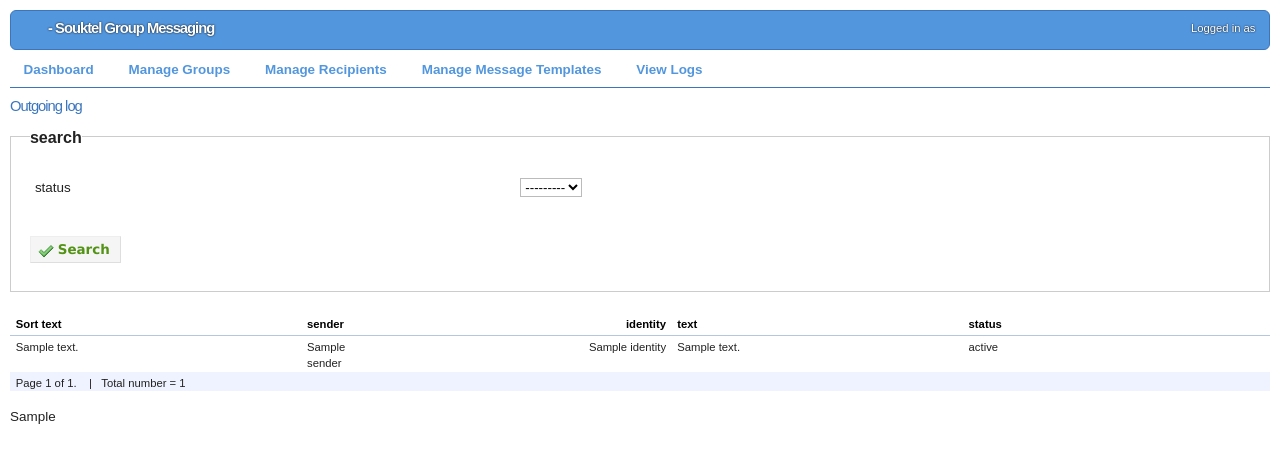
After one commit to ahsq81/Alerts, a Django app: template apps/groupmessaging/templates/outgoing_log.html in a window 1280 px wide. The commit adds this page. Shown: the top 463 px of the page. Run offline with Django 3.2, Linux system fonts and the light colour scheme; the template is opened without the code that fills it: most values are stand-ins (such as "Sample title", 1, 10 or a date in 2020).

Commit message:
Add view log interface

```diff
--- a/apps/groupmessaging/models.py
+++ b/apps/groupmessaging/models.py
@@ -165,7 +165,7 @@ class OutgoingLog(models.Model):
     FAILED = 3
     QUEUED = 4
 
-    VERBOSE_PENDING = _(u"Sent (pending)")
+    VERBOSE_PENDING = _(u"Sent")
     VERBOSE_DELIVERED = _(u"Delivered")
     VERBOSE_TIMEOUT = _(u"Timed Out")
     VERBOSE_FAILED = _(u"Failed")
@@ -180,7 +180,7 @@ class OutgoingLog(models.Model):
     )
 
     RAW_STATUSES = [VERBOSE_PENDING, VERBOSE_DELIVERED, \
-                    VERBOSE_TIMEOUT, VERBOSE_FAILED]
+                    VERBOSE_TIMEOUT, VERBOSE_FAILED,VERBOSE_QUEUED]
 
     sender = models.ForeignKey('WebUser', \
                                verbose_name=ugettext_lazy(u"Sender"))
--- a/apps/groupmessaging/templates/base.html
+++ b/apps/groupmessaging/templates/base.html
@@ -30,7 +30,7 @@
 <li><a href="{% url groups %}">{% trans "Manage Groups" %}</a> {% include "help_menu_groups.html" %}</li>
 <li><a href="{% url recipients_list %}">{% trans "Manage Recipients" %}</a> {% include "help_menu_recipients.html" %}</li>
 <li><a href="{% url messages_list %}">{% trans "Manage Message Templates" %}</a> {% include "help_menu_messages.html" %} </li>
-<li><a href="#">{% trans "View Logs" %}</a> {% include "help_menu_logs.html" %}</li>
+<li><a href="{% url outgoinglog_list %}">{% trans "View Logs" %}</a> {% include "help_menu_logs.html" %}</li>
 </ul>
 {% block submenu %}{% endblock %}
 </div>
--- a/apps/groupmessaging/templates/messages_send.html
+++ b/apps/groupmessaging/templates/messages_send.html
@@ -30,7 +30,7 @@
 <select name="message" id="id_message" onchange = "setMessage(this.value)" >
     <option value="" selected="selected">---------</option>
         {% for message in messages %}
-            <option value="{{ message.text|escape }}">{{ message.text|escape }}</option>
+            <option value="{{ message.text|escape }}">{{ message.name|escape }}</option>
         {% endfor %}
 </select>
 
--- /dev/null
+++ b/apps/groupmessaging/templates/outgoing_log.html
@@ -0,0 +1,98 @@
+{% extends "base.html" %}
+
+{% load i18n %}
+
+{% get_current_language as LANGUAGE_CODE %}
+{% get_available_languages as LANGUAGES %}
+{% get_current_language_bidi as LANGUAGE_BIDI %}
+
+
+{% block javascript %}
+<script>
+function deleteRecipient(url){
+ if (confirm("{% trans 'Do you really want to delete this recipient ??' %}")) {
+   window.location=url;
+ }
+}
+</script>
+{% endblock %}
+
+{% block content %}
+<h2>{% trans "Outgoing log" %}</h2>
+
+<form action="{% url outgoinglog_filter %}" method="POST" class="pretty">
+<fieldset>
+<legend>
+search
+</legend>
+
+<table>
+
+<tr><td>status</td>
+<td>
+<select name="status" id="id_status" >
+    <option value="" selected="selected">---------</option>
+        {% for log in logs %}
+            <option value="{{ log.status|escape }}">{{ log.status_text|escape }}</option>
+        {% endfor %}
+</select>
+</td>
+</tr>
+</table>
+
+<p class="buttons">
+<button type="submit" class="button positive icon tick">{% trans "Search" %}</button>
+</p>
+</fieldset>
+</form>
+<table class='list'>
+<colgroup>
+    <col class='name' />
+    <col class='number' />
+    <col class='name' />
+    <col class='name' />
+</colgroup>
+<tr class='secondRow doNotFilter'>
+<th class='name' > {% trans "Sort text" %}</th>
+<th class='name' > {% trans "sender" %}</th>
+<th class='number' > {% trans "identity" %}</th>
+<th class='name' > {% trans "text" %} </th>
+<th class='name' >{% trans "status" %}</th>
+
+</tr>
+{% for log in outgoinglog.object_list %}
+<tr {% if forloop.last %} class=""{% endif %}>
+<td class='name'>{{log.short_text}}</td>
+<td class='name'>{{log.sender}}</td>
+<td class='number'>{{log.identity}}</td>
+<td class='name'>{{log.text}}</td>
+<td class='name'>{{log.status_text}}</td>
+</tr>
+{% endfor %}
+
+<tr class="">
+<td colspan="5"><span>
+        {% if outgoinglog.has_previous %}
+            <a href="?page={{ outgoinglog.previous_page_number }}">{% trans "previous" %}</a>
+        {% endif %}
+
+        <span class="current">
+            {% trans "Page" %} {{ outgoinglog.number }} {% trans "of" %} {{ outgoinglog.paginator.num_pages }}.
+        </span>
+
+        {% if outgoinglog.has_next %}
+            <a href="?page={{ outgoinglog.next_page_number }}">{% trans "next" %}</a>
+        {% endif %}
+    </span> &nbsp;&nbsp; |&nbsp;&nbsp;<span> {% trans "Total number" %} = {{ count }}</span> </td>
+
+</tr>
+</table>
+<p> {{ validationMsg }} </p>
+{% endblock %}
+
+{% block submenu %}
+<!--ul>
+<li><a href = "{% url recipient_add %}" >{% trans " Add new recipient" %}</a></li>
+<li><a href = "{% url manage_recipients %}" >{% trans " Add bulk recipients" %}</a></li>
+</ul-->
+{% endblock %}
--- a/apps/groupmessaging/urls.py
+++ b/apps/groupmessaging/urls.py
@@ -7,6 +7,7 @@ from views import index
 from views import messages
 from views import groups
 from views import recipients
+from views import outgoinglog
 
 urlpatterns = patterns('',
     url(r'^groupmessaging/?$', index.index, name='index'),
@@ -29,4 +30,8 @@ urlpatterns = patterns('',
         name='manage_recipients'),
     url(r'^groupmessaging/recipients/delete/(\d+)/?$', recipients.delete, \
         name='recipients_delete'),
+    url(r'^groupmessaging/outgoinglog/?$', outgoinglog.list, \
+        name='outgoinglog_list'),
+    url(r'^groupmessaging/outgoinglog/filter/?$', outgoinglog.filter, \
+        name='outgoinglog_filter'),
 )
--- a/apps/groupmessaging/views/recipients.py
+++ b/apps/groupmessaging/views/recipients.py
@@ -17,7 +17,7 @@ from django.utils.translation import ugettext_lazy as _
 @webuser_required
 def list(request, context):
 
-    recipients = Recipient.objects.all()
+    recipients = Recipient.objects.filter(site=context['user'].site)
     paginator = Paginator(recipients,10)
 
     try:
```
Also changed, not shown: apps/groupmessaging/oqba.json (added, +1 -0 lines), apps/groupmessaging/views/outgoinglog.py (added, +88 -0 lines).
